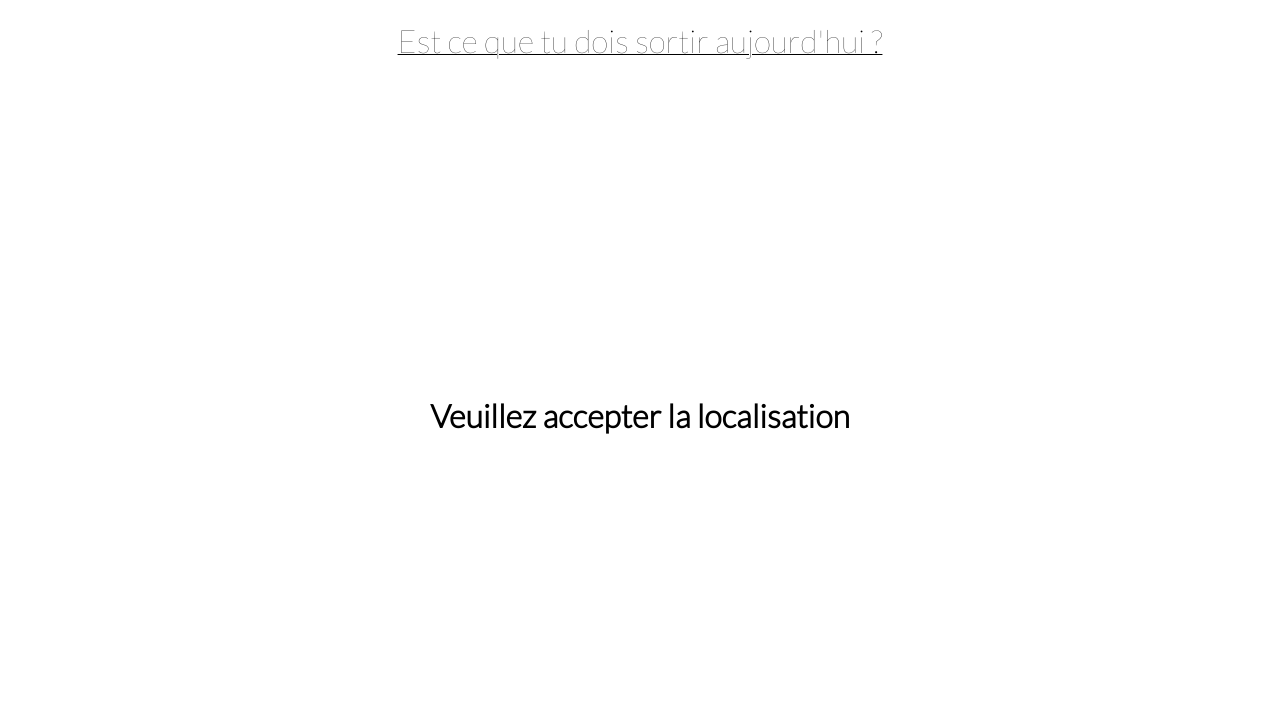
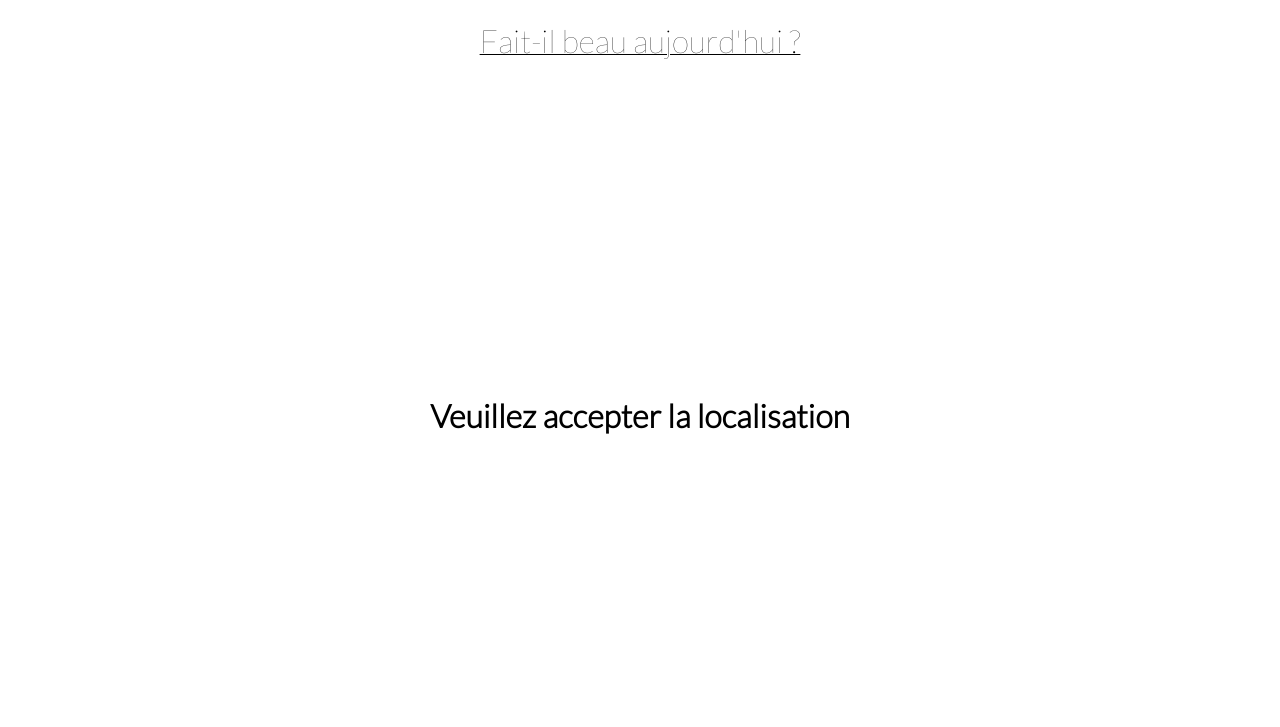
Before and after one commit to alan-crts/fait-il-beau, a plain HTML site: page index.html in a window 1280 px wide. Shown: the top 727 px of the page. Drawn offline with Linux system fonts and the light colour scheme.

Commit message:
Change title

```diff
--- a/index.html
+++ b/index.html
@@ -5,13 +5,13 @@
     <meta charset="UTF-8">
     <meta http-equiv="X-UA-Compatible" content="IE=edge">
     <meta name="viewport" content="width=device-width, initial-scale=1.0">
-    <title>Meteo</title>
+    <title>Fait-il beau aujourd'hui ?</title>
     <link rel="stylesheet" href="./src/style.css">
 </head>
 
 <body>
     <header>
-        <h1>Est ce que tu dois sortir aujourd'hui ?</h1>
+        <h1>Fait-il beau aujourd'hui ?</h1>
     </header>
     <div id="app">
         <h1 id="message">Veuillez accepter la localisation</h1>
```
